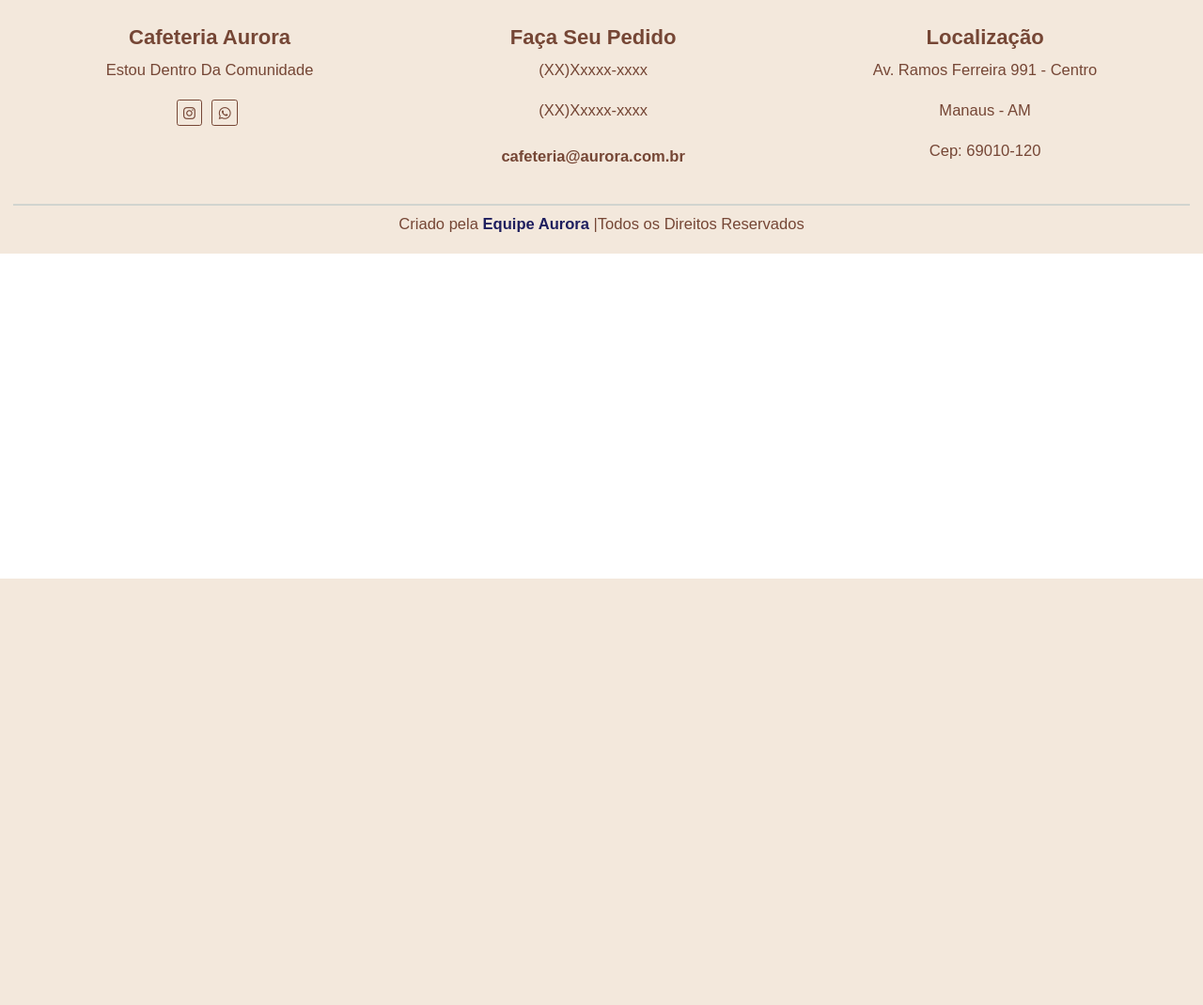
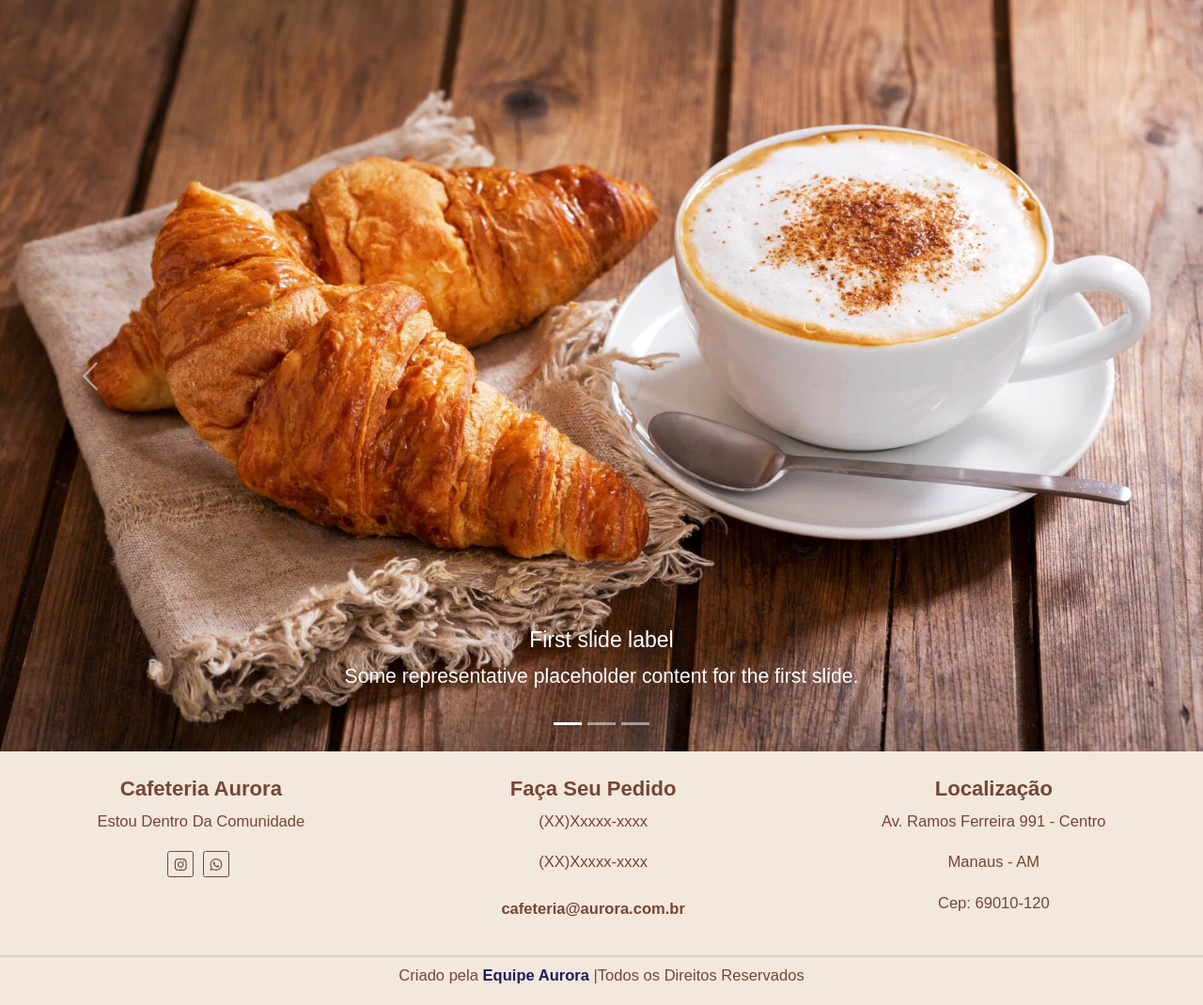
Before and after one commit to elzilanebarreto/cafeteria-aurora, a PHP site: page / in a window 1280 px wide. Shown: the part 184-1254 px from the top of the page at 94% size. Before the commit the page ends 800 px from the top, so only its background shows below. Run offline with PHP 8.4, Linux system fonts and the light colour scheme.

Commit message:
Criação do Banner

```diff
--- a/assets/css/style.css
+++ b/assets/css/style.css
@@ -20,6 +20,7 @@ body {
   box-sizing: border-box;
 }
 
+/* CABEÇALHO */
 .cabecalho {
   background-color: var(--cor--princial);
 }
@@ -89,6 +90,13 @@ body {
   border-color: var(--cor--marron);
 }
 
+/* CORPO */
+.corpo {
+  display: flex;
+}
+
+
+/* RODAPÉ */
 .rodape {
   margin-top: auto;
   background-color: var(--cor--princial);
@@ -172,8 +180,9 @@ a {
     width: 4.5rem;
   }
 
-  .navbar-nav, .form-control{
-    font-size: .8rem;
+  .navbar-nav,
+  .form-control {
+    font-size: 0.8rem;
     width: 100%;
   }
 
--- a/index.html
+++ b/index.html
@@ -10,9 +10,12 @@
       integrity="sha384-sRIl4kxILFvY47J16cr9ZwB07vP4J8+LH7qKQnuqkuIAvNWLzeN8tE5YBujZqJLB"
       crossorigin="anonymous"
     />
-    <link rel="stylesheet" href="https://cdnjs.cloudflare.com/ajax/libs/font-awesome/6.4.2/css/all.min.css">
-    <link rel="stylesheet" href="./assets/css/style.css">
-    <link rel="shortcut icon" href="assets/img/logo.png" type="image/x-icon" />
+    <link
+      rel="stylesheet"
+      href="https://cdnjs.cloudflare.com/ajax/libs/font-awesome/6.4.2/css/all.min.css"
+    />
+    <link rel="stylesheet" href="./assets/css/style.css" />
+    <link rel="shortcut icon" href="./assets/img/logo.png" type="image/x-icon" />
   </head>
 
   <body>
@@ -20,7 +23,7 @@
       <nav class="navbar navbar-expand-lg">
         <div class="container-fluid">
           <a class="navbar-brand" href="#">
-            <img src="assets/img/logo.png" alt="logo" class="cabecalho__logo"/>
+            <img src="assets/img/logo.png" alt="logo" class="cabecalho__logo" />
           </a>
           <button
             class="navbar-toggler"
@@ -68,25 +71,95 @@
               />
 
               <div class="cabecalho__botao text-center">
-                  <button class="btn" type="submit">
-                    Acessar
-                  </button>
+                <button class="btn" type="submit">Acessar</button>
                 <a href="#" class="btn-cadastro">Criar Conta</a>
               </div>
             </form>
           </div>
         </div>
       </nav>
-
     </header>
 
-    <main>
+    <main class="corpo">
+
+      <section class="banner">
+        <div id="carouselExampleCaptions" class="carousel slide" data-bs-ride="carousel" data-bs-interval="2500">
+          <div class="carousel-indicators">
+            <button
+              type="button"
+              data-bs-target="#carouselExampleCaptions"
+              data-bs-slide-to="0"
+              class="active"
+              aria-current="true"
+              aria-label="Slide 1"
+            ></button>
+            <button
+              type="button"
+              data-bs-target="#carouselExampleCaptions"
+              data-bs-slide-to="1"
+              aria-label="Slide 2"
+            ></button>
+            <button
+              type="button"
+              data-bs-target="#carouselExampleCaptions"
+              data-bs-slide-to="2"
+              aria-label="Slide 3"
+            ></button>
+          </div>
+          <div class="carousel-inner">
+            <div class="carousel-item active">
+              <img src="./assets/img/Banners/banner-1.jpg" class="d-block w-100" alt="croissant e café" />
+              <div class="carousel-caption d-none d-md-block">
+                <h5>First slide label</h5>
+                <p>
+                  Some representative placeholder content for the first slide.
+                </p>
+              </div>
+            </div>
+            <div class="carousel-item">
+              <img src="./assets/img/Banners/banner-2.jpg" class="d-block w-100" alt="croissant e café" />
+              <div class="carousel-caption d-none d-md-block">
+                <h5>Second slide label</h5>
+                <p>
+                  Some representative placeholder content for the second slide.
+                </p>
+              </div>
+            </div>
+            <div class="carousel-item">
+              <img src="./assets/img/Banners/banner-3.jpg" class="d-block w-100" alt="croissant, café e grãos" />
+              <div class="carousel-caption d-none d-md-block">
+                <h5>Third slide label</h5>
+                <p>
+                  Some representative placeholder content for the third slide.
+                </p>
+              </div>
+            </div>
+          </div>
+          <button
+            class="carousel-control-prev"
+            type="button"
+            data-bs-target="#carouselExampleCaptions"
+            data-bs-slide="prev"
+          >
+            <span class="carousel-control-prev-icon" aria-hidden="true"></span>
+            <span class="visually-hidden">Previous</span>
+          </button>
+          <button
+            class="carousel-control-next"
+            type="button"
+            data-bs-target="#carouselExampleCaptions"
+            data-bs-slide="next"
+          >
+            <span class="carousel-control-next-icon" aria-hidden="true"></span>
+            <span class="visually-hidden">Next</span>
+          </button>
+        </div>
+
+      </section>
 
     </main>
 
     <footer class="rodape">
-      <div class="container-fluid">
-
       <div class="cima">
         <div class="box">
           <h3>Cafeteria Aurora</h3>
@@ -100,20 +173,27 @@
           <h3>Faça Seu Pedido</h3>
           <p>(XX)Xxxxx-xxxx</p>
           <p>(XX)Xxxxx-xxxx</p>
-            <a href="cafeteria@aurora.com.br" title="cafeteria@aurora.com.br" class="link">cafeteria@aurora.com.br</a>
+          <a
+            href="cafeteria@aurora.com.br"
+            title="cafeteria@aurora.com.br"
+            class="link"
+            >cafeteria@aurora.com.br</a
+          >
         </div>
         <div class="box">
           <h3>Localização</h3>
-            <p> Av. Ramos Ferreira 991 - Centro </p>
-            <p> Manaus - AM </p>
-            <p> Cep: 69010-120 </p>
+          <p>Av. Ramos Ferreira 991 - Centro</p>
+          <p>Manaus - AM</p>
+          <p>Cep: 69010-120</p>
         </div>
       </div>
 
       <div class="linha"></div>
 
       <div class="baixo">
-          <p>Criado pela <span>Equipe Aurora</span> |Todos os Direitos Reservados</p>
+        <p>
+          Criado pela <span>Equipe Aurora</span> |Todos os Direitos Reservados
+        </p>
       </div>
     </footer>
 
```
Also changed, not shown: assets/img/Banners/banner-1.jpg (added), assets/img/Banners/banner-2.jpg (added), assets/img/Banners/banner-3.jpg (added). Lines whose indentation alone changed are shown as unchanged.
